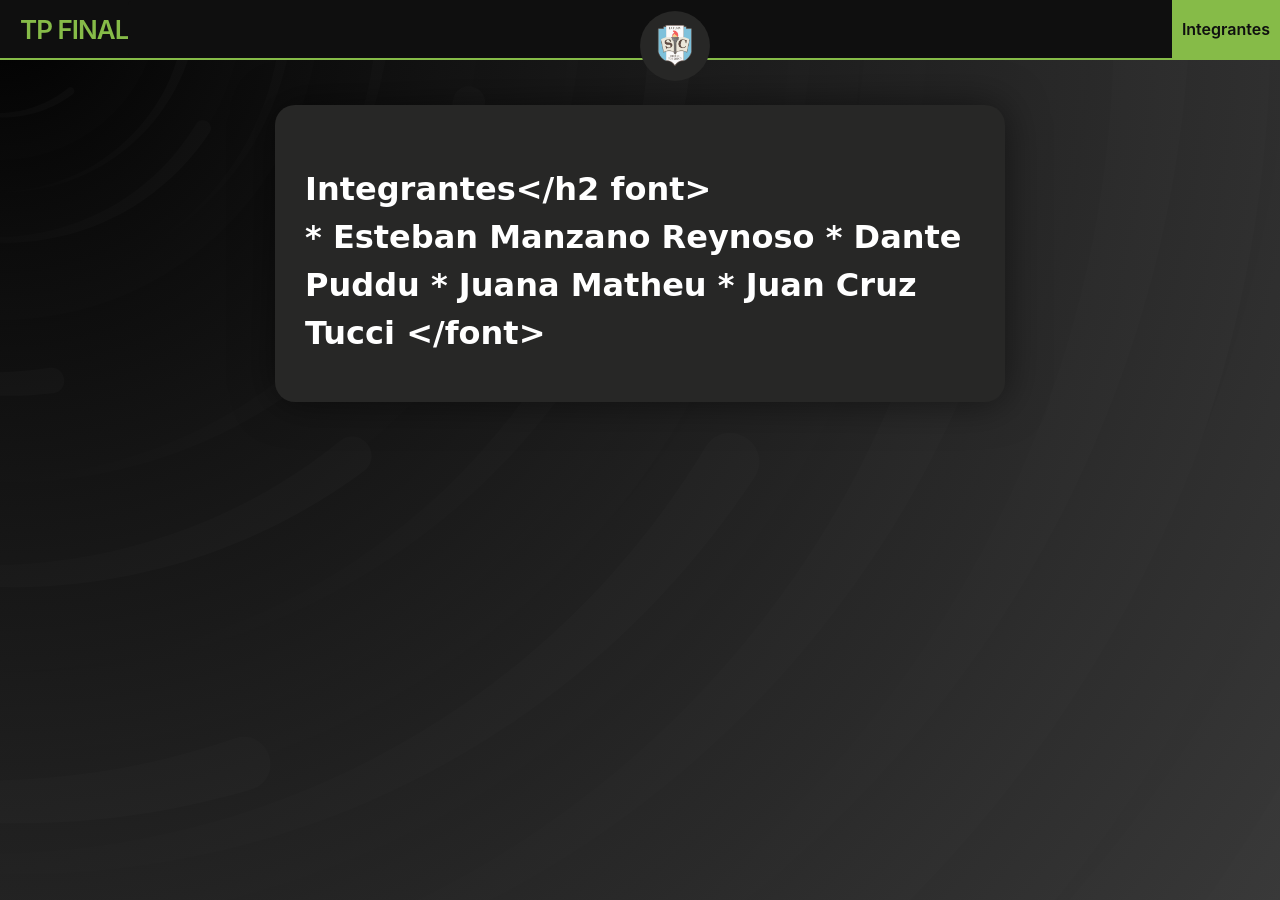
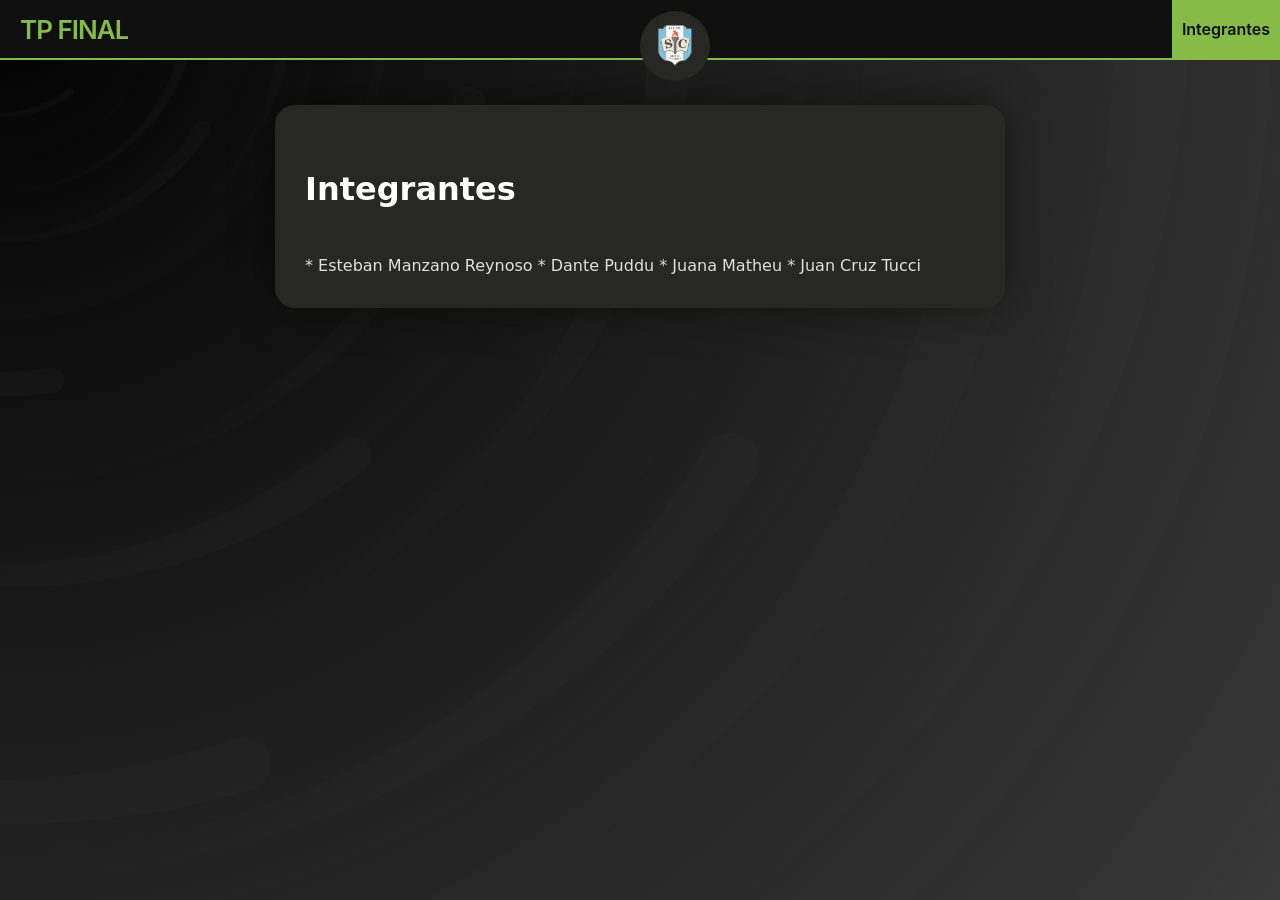
Before and after one commit to tpnashe1/tpnashe1, a Jekyll site: the page built from about.md, in a window 1280 px wide. Built offline with Jekyll 4.4.1, drawn with Linux system fonts in a browser that asks for light colours; part of the change alters nothing that is shown.

Commit message:
Add files via upload

```diff
--- a/about.md
+++ b/about.md
@@ -5,7 +5,7 @@ layout: page
 
 <font face="Comic Sans MS">
 
-<h2>Integrantes</h2 font>
+<h2>Integrantes</h2>
 <br>
 
 * Esteban Manzano Reynoso
```
